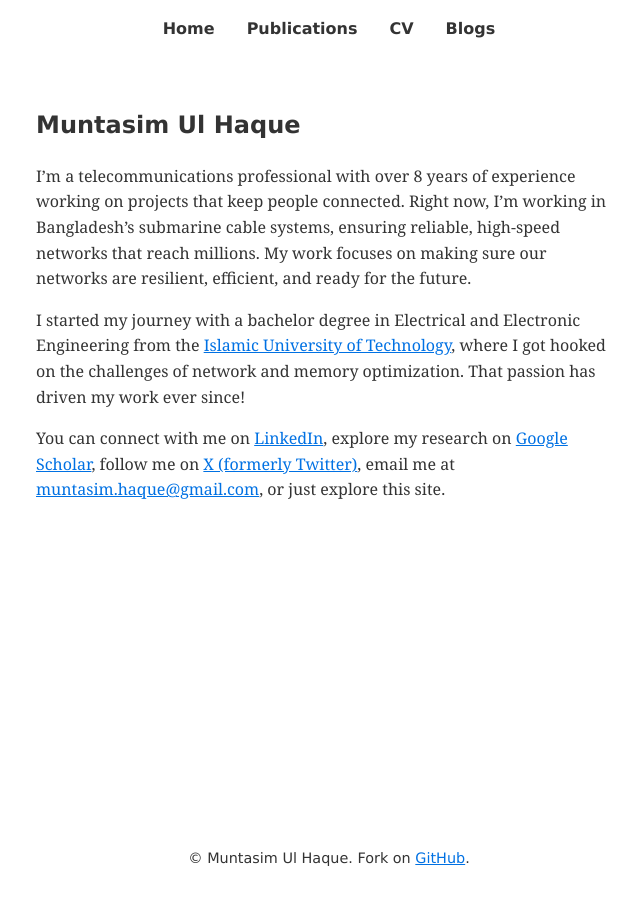
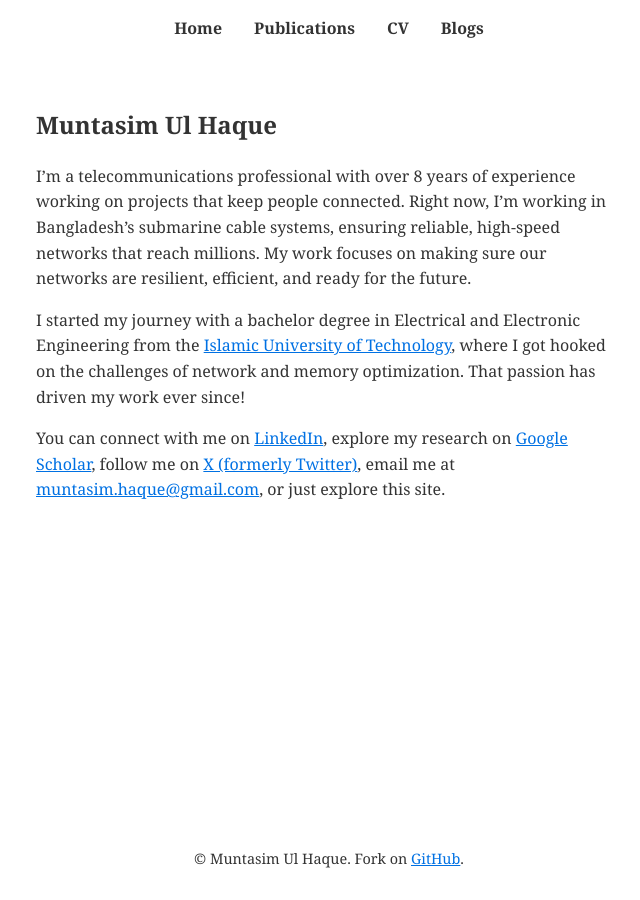
Before and after one commit to muntasimulhaque/muntasimulhaque.github.io, a Jekyll site: the page built from index.md, in a window 1280 px wide. Shown: the whole page, without its empty margins (311-951 px from the left). Built offline with Jekyll 4.4.1, drawn with Linux system fonts in a browser that asks for light colours.

Commit message:
Update main.css

```diff
--- a/assets/css/main.css
+++ b/assets/css/main.css
@@ -21,9 +21,9 @@ body {
     overflow-x: hidden; /* Prevent horizontal scrolling */
 }
 
-/* Headings - Use Verdana */
+/* Headings - Use Georgia */
 h1, h2, h3, h4, h5, h6 {
-    font-family: Verdana, sans-serif; /* Verdana for headings with a sans-serif fallback */
+    font-family: Georgia, 'Times New Roman', Times, serif; /* Georgia for headings */
 }
 
 /* Links */
@@ -80,13 +80,13 @@ nav ul {
     justify-content: center;
 }
 
+/* Navigation links - Use Georgia */
 nav li {
     margin: 0 1rem;
 }
 
-/* Navigation links - Use Verdana */
 nav a {
-    font-family: Verdana, sans-serif; /* Verdana for navigation items */
+    font-family: Georgia, 'Times New Roman', Times, serif; /* Georgia for navigation items */
     color: var(--primary-color); /* Black for navigation links */
     font-weight: bold;
     text-decoration: none;
@@ -167,9 +167,9 @@ article h1 {
     margin-top: 0; /* This ensures the title aligns well with the rest of the content */
 }
 
-/* Footer - Use Verdana */
+/* Footer - Use Georgia */
 footer {
-    font-family: Verdana, sans-serif; /* Verdana for footer text */
+    font-family: Georgia, 'Times New Roman', Times, serif; /* Georgia for footer text */
     text-align: center;
     padding: 1rem;
     color: var(--text-color); /* Using text color for the footer */
@@ -215,9 +215,9 @@ footer {
         width: 100%;
     }
 
-    /* Navigation links - Mobile view - Use Verdana */
+    /* Navigation links - Mobile view - Use Georgia */
     nav a {
-        font-family: Verdana, sans-serif; /* Ensure Verdana is used for navigation links on mobile screens */
+        font-family: Georgia, 'Times New Roman', Times, serif; /* Ensure Georgia is used for navigation links on mobile screens */
         display: block;
         padding: 0.5rem 1rem;
         color: var(--primary-color);
```
